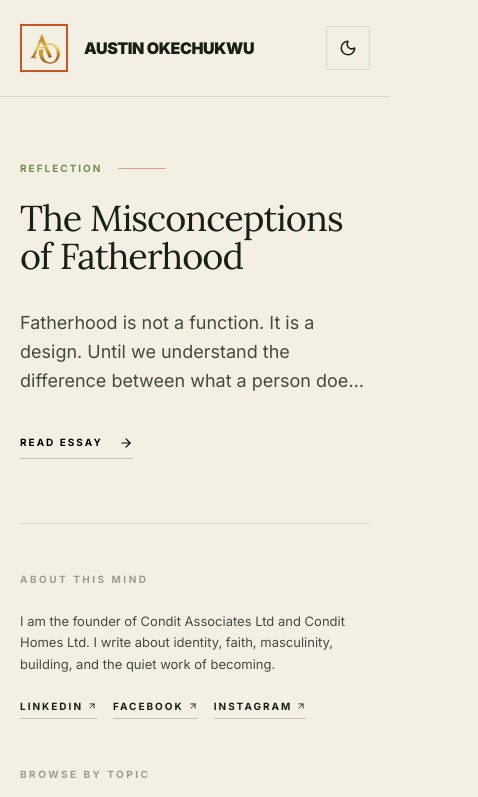
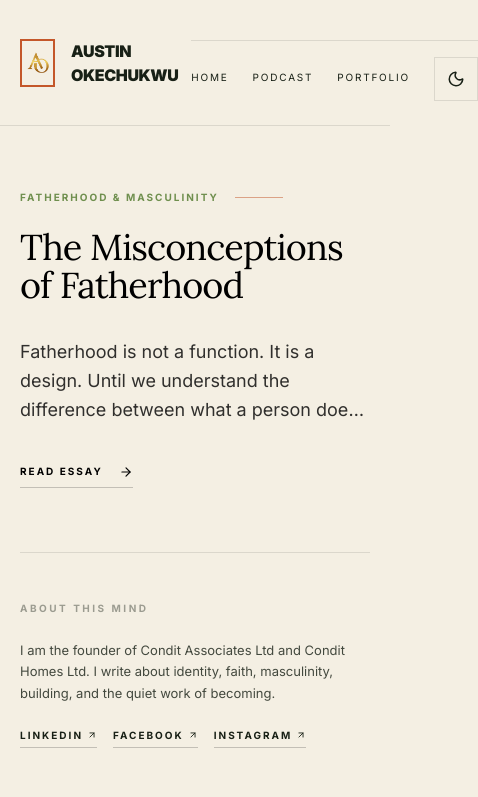
Before and after one commit to conditassociatesltd-gif/purposeful-builder, a Next.js app in the folder purposeful-builder/: page /writing in a window 390 px wide. Shown: the top 797 px of the page, 478 px wide, since content can reach past the window. Built offline with nearby package versions, Linux system fonts and the light colour scheme.

Commit message:
Fix dark mode text, mobile header layout, and update essay categories

```diff
--- a/purposeful-builder/app/page.tsx
+++ b/purposeful-builder/app/page.tsx
@@ -79,6 +79,7 @@ export default function HomePage() {
               <Image src="/logo.png" alt="Austin Okechukwu logo" width={52} height={52} className="object-contain scale-110" />
             </div>
 
+            <div className="flex items-center justify-between w-full lg:w-auto">
               <div>
                 <p className="text-[20px] tracking-[0.35em] uppercase" style={{ color: "var(--rust)" }}>
                   Austin
@@ -86,6 +87,7 @@ export default function HomePage() {
                 <h1 className="text-2xl md:text-3xl font-black uppercase leading-none">
                   Okechukwu
                 </h1>
+              </div>
             </div>
           </Link>
 
@@ -102,16 +104,16 @@ export default function HomePage() {
             <ThemeToggle />
           </nav>
 
-          <div className="lg:hidden w-full flex items-center justify-between gap-3 text-[10px] tracking-[0.18em] uppercase">
-  <div className="flex items-center gap-4 text-[10px] tracking-[0.2em] uppercase">
+          <div className="flex lg:hidden items-center gap-3">
+            <ThemeToggle />
+          </div>
+
+          <div className="lg:hidden w-full flex items-center gap-6 text-[10px] tracking-[0.18em] uppercase overflow-x-auto whitespace-nowrap scrollbar-hide pt-4 border-t border-black/10 dark:border-white/10 mt-2 pb-1">
             <Link href="/podcast">Podcast</Link>
             <Link href="/writing">Writing</Link>
             <Link href="/#portfolio">Portfolio</Link>
             <Link href="/about">About</Link>
             <a href="mailto:austinokey@gmail.com">Contact</a>
-  </div>
-
-  <ThemeToggle />
           </div>
         </div>
       </header>
--- a/purposeful-builder/app/writing/page.tsx
+++ b/purposeful-builder/app/writing/page.tsx
@@ -62,13 +62,19 @@ export default function WritingPage() {
             <span className="font-black tracking-tight uppercase">Austin Okechukwu</span>
           </Link>
 
-          <div className="flex items-center gap-6">
+          <div className="flex flex-wrap md:flex-nowrap items-center gap-6 w-full md:w-auto mt-4 md:mt-0 pt-4 md:pt-0 border-t md:border-0 border-black/10 dark:border-white/10 justify-between">
             <nav className="hidden md:flex items-center gap-6 text-xs tracking-[0.25em] uppercase">
               <Link href="/" className="hover:text-[var(--rust)] transition-colors">Home</Link>
               <Link href="/podcast" className="hover:text-[var(--rust)] transition-colors">Podcast</Link>
               <Link href="/#portfolio" className="hover:text-[var(--rust)] transition-colors">Portfolio</Link>
               <Link href="/about" className="hover:text-[var(--rust)] transition-colors">About</Link>
             </nav>
+            <div className="md:hidden flex items-center gap-6 text-[10px] tracking-[0.18em] uppercase overflow-x-auto whitespace-nowrap scrollbar-hide pb-1 flex-1">
+              <Link href="/">Home</Link>
+              <Link href="/podcast">Podcast</Link>
+              <Link href="/#portfolio">Portfolio</Link>
+              <Link href="/about">About</Link>
+            </div>
             <ThemeToggle />
           </div>
         </div>
@@ -86,11 +92,11 @@ export default function WritingPage() {
                 <div className="h-px w-12 bg-[#c4572a] opacity-50"></div>
               </div>
 
-              <h1 className="font-serif text-4xl md:text-5xl lg:text-[4.5rem] leading-[1.05] tracking-tight mb-8 text-balance">
+              <h1 className="font-serif text-4xl md:text-5xl lg:text-[4.5rem] leading-[1.05] tracking-tight mb-8 text-balance text-black dark:text-white">
                 {featuredEssay.title}
               </h1>
 
-              <p className="text-lg md:text-xl leading-relaxed opacity-80 mb-10 max-w-2xl line-clamp-3">
+              <p className="text-lg md:text-xl leading-relaxed opacity-80 mb-10 max-w-2xl line-clamp-3 text-black dark:text-[#eee9df]">
                 {featuredEssay.excerpt}
               </p>
 
--- a/purposeful-builder/content/essays/misconceptions-of-fatherhood.mdx
+++ b/purposeful-builder/content/essays/misconceptions-of-fatherhood.mdx
@@ -1,7 +1,7 @@
 ---
 title: "The Misconceptions of Fatherhood"
 date: "2026-06-22"
-category: "Reflection"
+category: "Fatherhood & Masculinity"
 excerpt: >
   Fatherhood is not a function. It is a design. Until we understand the difference between what a person does and what a person is, we will keep reducing one of the most sacred roles in human existence to a checklist of duties.
 heroImage: "/images/misconceptions-fatherhood.png"
--- a/purposeful-builder/content/essays/the-unseen-foundation.mdx
+++ b/purposeful-builder/content/essays/the-unseen-foundation.mdx
@@ -1,7 +1,7 @@
 ---
 title: "The Unseen Foundation: A Tribute to Fathers"
 date: "2026-06-21"
-category: "Reflection"
+category: "Fatherhood & Masculinity"
 excerpt: >
   Being a builder myself, I know the resources poured into foundations. Nobody sees the foundation after the house is built, but the weight of the entire building rests upon it. Today, we honor the men holding that weight.
 heroImage: "/images/fathers_day_hero.png"
```
Lines whose indentation alone changed are shown as unchanged.
